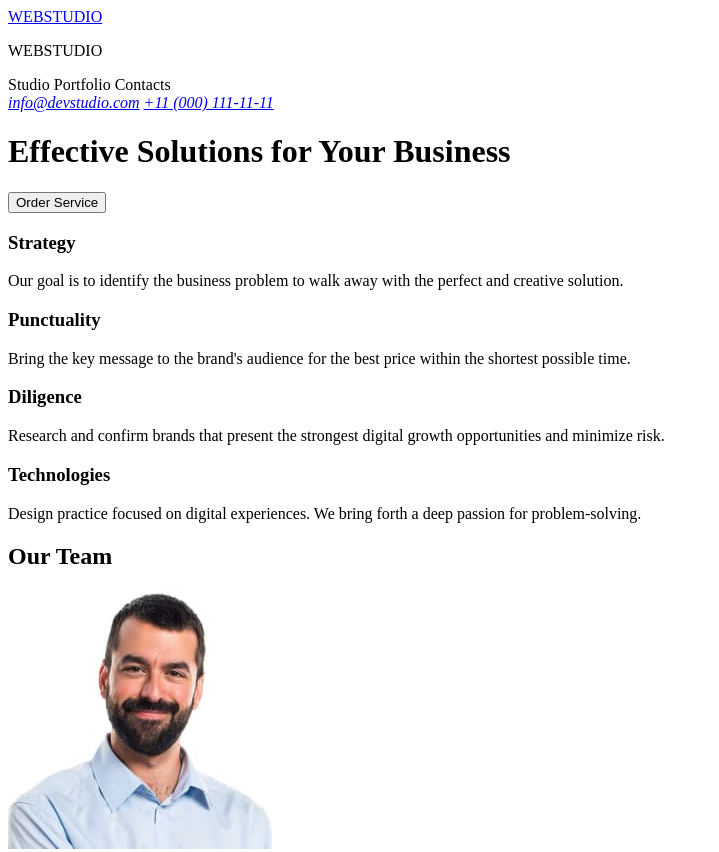
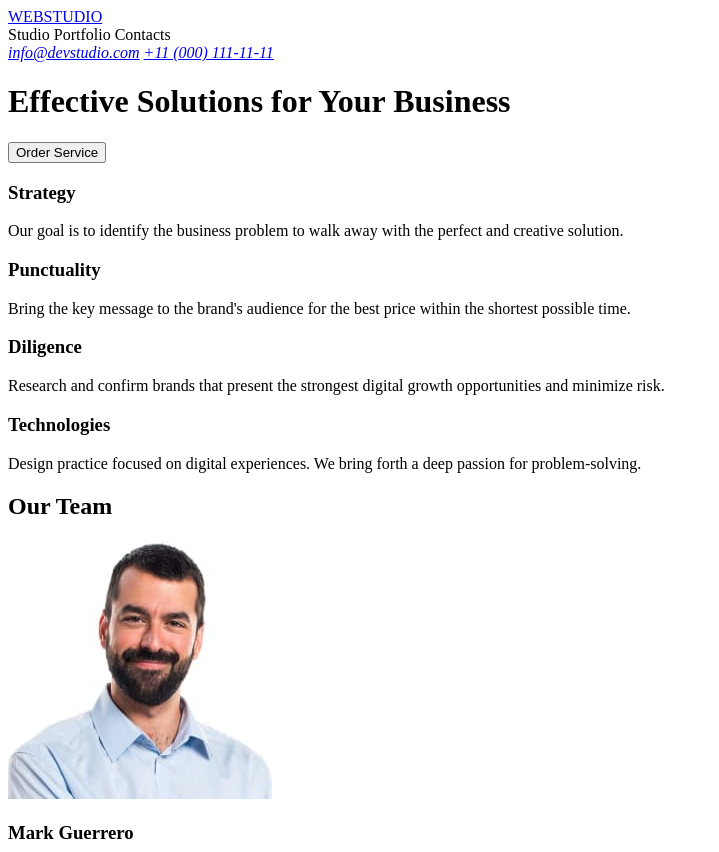
Before and after one commit to Morrinoa/studio-01, a plain HTML site: page index.html in a window 1280 px wide. Shown: the top 852 px of the page, without its empty margins (0-719 px from the left). Drawn offline with Linux system fonts and the light colour scheme.

Commit message:
Update index.html

```diff
--- a/index.html
+++ b/index.html
@@ -11,7 +11,6 @@
       <!-- top line -->
       <div>
         <a href="https://morrinoa.github.io/studio-01/">WEBSTUDIO</a>
-        <p>WEBSTUDIO</p>
         <nav>
           <span>Studio</span> <span>Portfolio</span> <span>Contacts</span>
         </nav>
@@ -36,16 +35,22 @@
             Our goal is to identify the business problem to walk away with the
             perfect and creative solution.
           </p>
+        </div>
+        <div>
           <h3>Punctuality</h3>
           <p>
             Bring the key message to the brand's audience for the best price
             within the shortest possible time.
           </p>
+        </div>
+        <div>
           <h3>Diligence</h3>
           <p>
             Research and confirm brands that present the strongest digital
             growth opportunities and minimize risk.
           </p>
+        </div>
+        <div>
           <h3>Technologies</h3>
           <p>
             Design practice focused on digital experiences. We bring forth a
```
